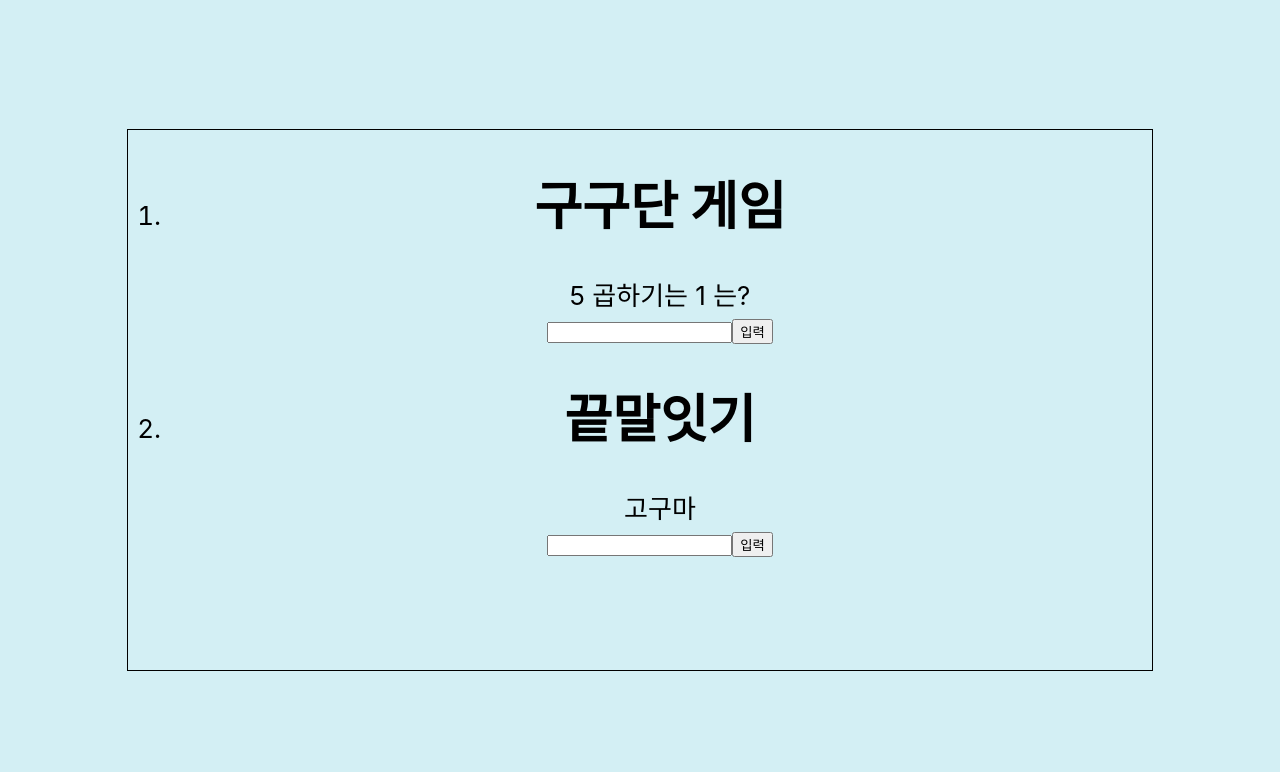
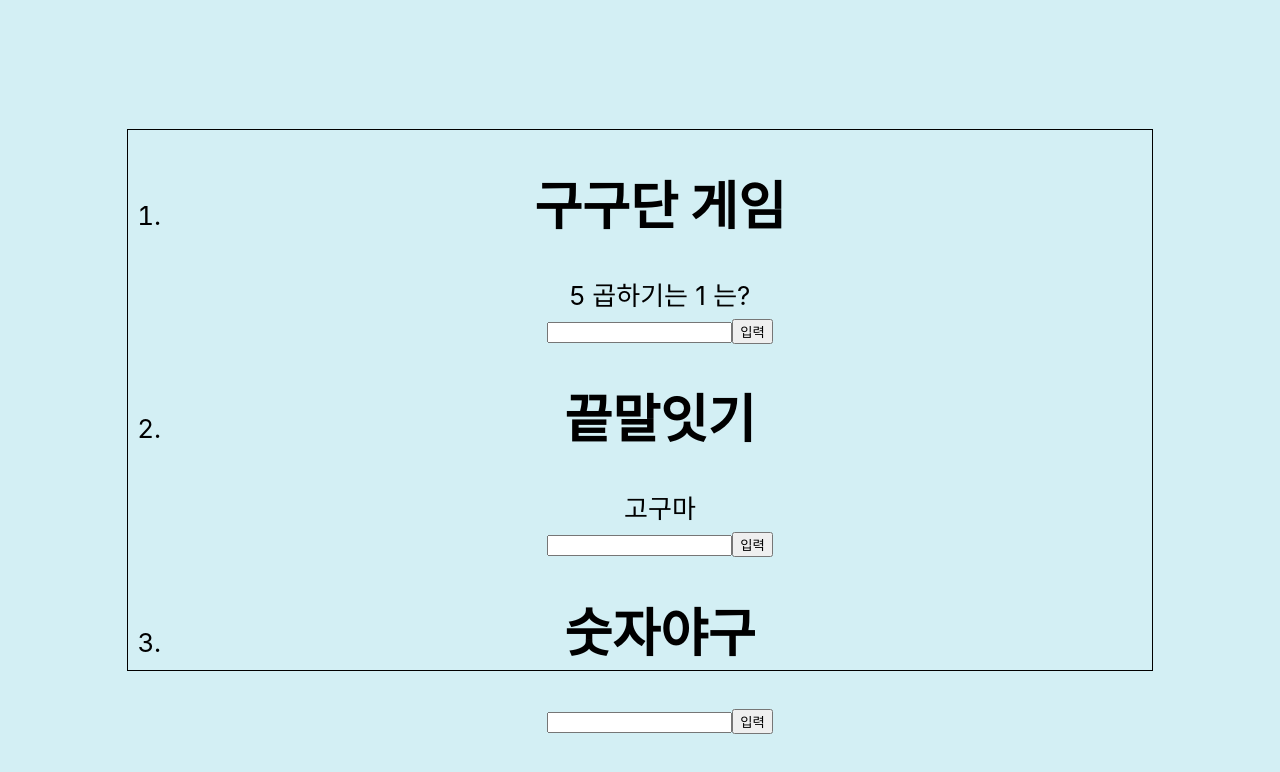
Before and after one commit to leedokchidok19/minigames, a React (Create React App) app: page / in a window 1280 px wide. Both pictures are taken after a click on the element "구구단 게임". Shown: the top 772 px of the page. Built offline with nearby package versions, Linux system fonts and the light colour scheme.

Commit message:
숫자야구 구현 준비

```diff
--- a/src/minigames/Minigames.js
+++ b/src/minigames/Minigames.js
@@ -2,6 +2,7 @@ import React, { Component } from 'react';
 import './Minigames.css';
 import Gugudan from './gugudan/Gugudan.js';
 import WordChain from './wordChain/WordChain.js';
+import NumberBaseball from './numberBaseball/NumberBaseball.js';
 
 class Minigames extends Component {
   constructor(props){
@@ -14,6 +15,7 @@ class Minigames extends Component {
   if(this.state.isActive === false) this.setState({isActive: true});
   else this.setState({isActive: false});
   };
+
   render(){
     return (
       <div className="minigames">
@@ -24,6 +26,9 @@ class Minigames extends Component {
           <li className="title-wordChain">
             <h1 onClick={this.seeGames}>끝말잇기</h1>{this.state.isActive ? (<WordChain />) : ('')}
           </li>
+          <li>
+            <h1 onClick={this.seeGames}>숫자야구</h1>{this.state.isActive ? (<NumberBaseball />) : ('')}
+          </li>
         </ol>
       </div>
     );
--- /dev/null
+++ b/src/minigames/numberBaseball/NumberBaseball.js
@@ -0,0 +1,24 @@
+import React, { Component } from 'react';
+
+class NumberBaseball extends Component {
+  constructor(props){
+    super(props);
+    this.state={
+
+    }
+  }
+  render(){
+    return (
+      <div className="numberBaseball">
+        <div className="numberBaseball-top"></div>
+        <div className="numberBaseball-middle">
+          <form>
+            <input type="number" />
+            <button>입력</button>
+          </form>
+        </div>
+      </div>
+    );
+  }
+}
+export default NumberBaseball;
--- a/src/minigames/wordChain/WordChain.js
+++ b/src/minigames/wordChain/WordChain.js
@@ -34,7 +34,7 @@ class WordChain extends Component {
   render(){
     return (
       <div className="wordChain">
-        <div className="wordChain-title">{this.state.result}</div>
+        <div className="wordChain-top">{this.state.result}</div>
         <div className="wordChain-middle">
           <form onSubmit={this.wordChain}>
             <input type="text" value={this.state.value} onChange={this.lastAndFirst} />
```
